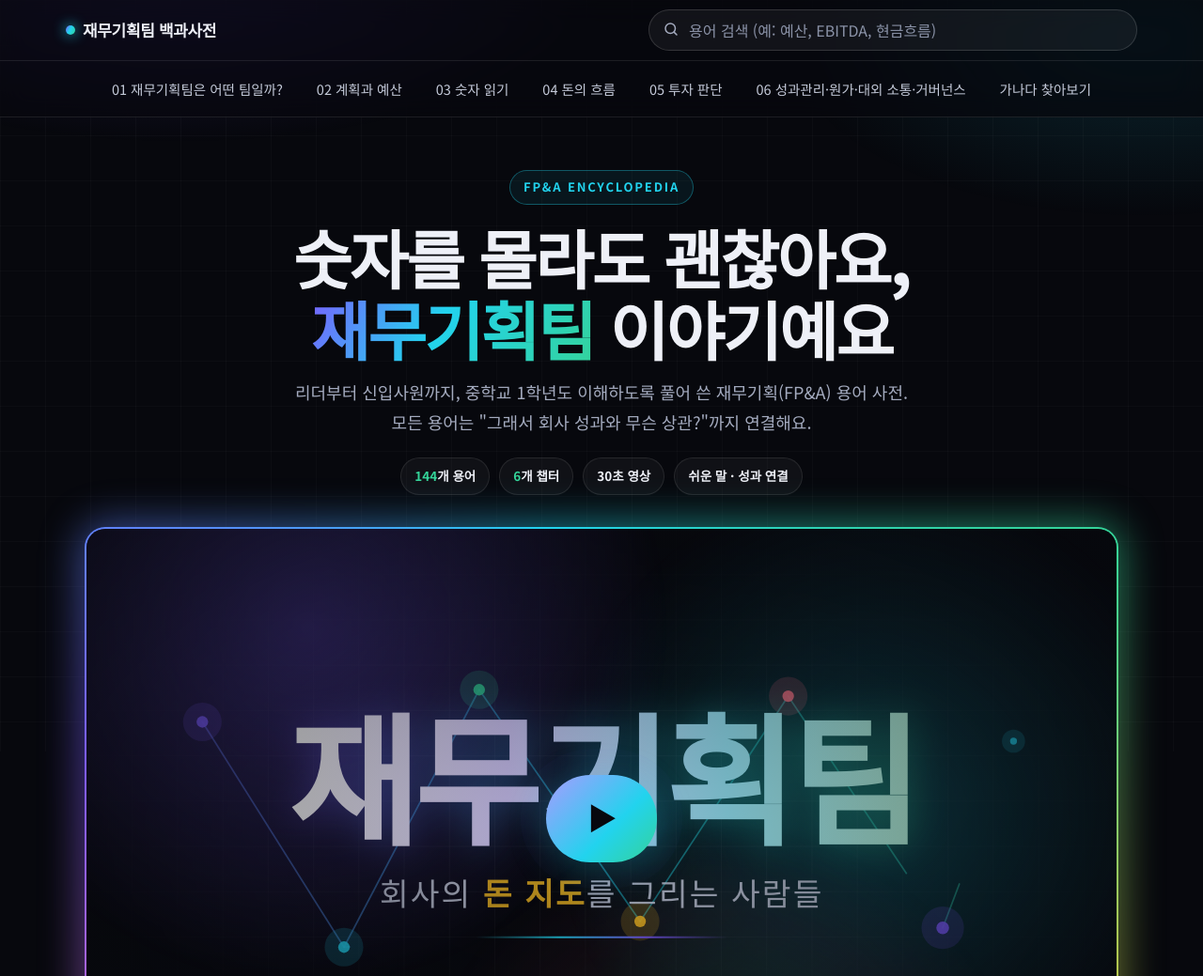
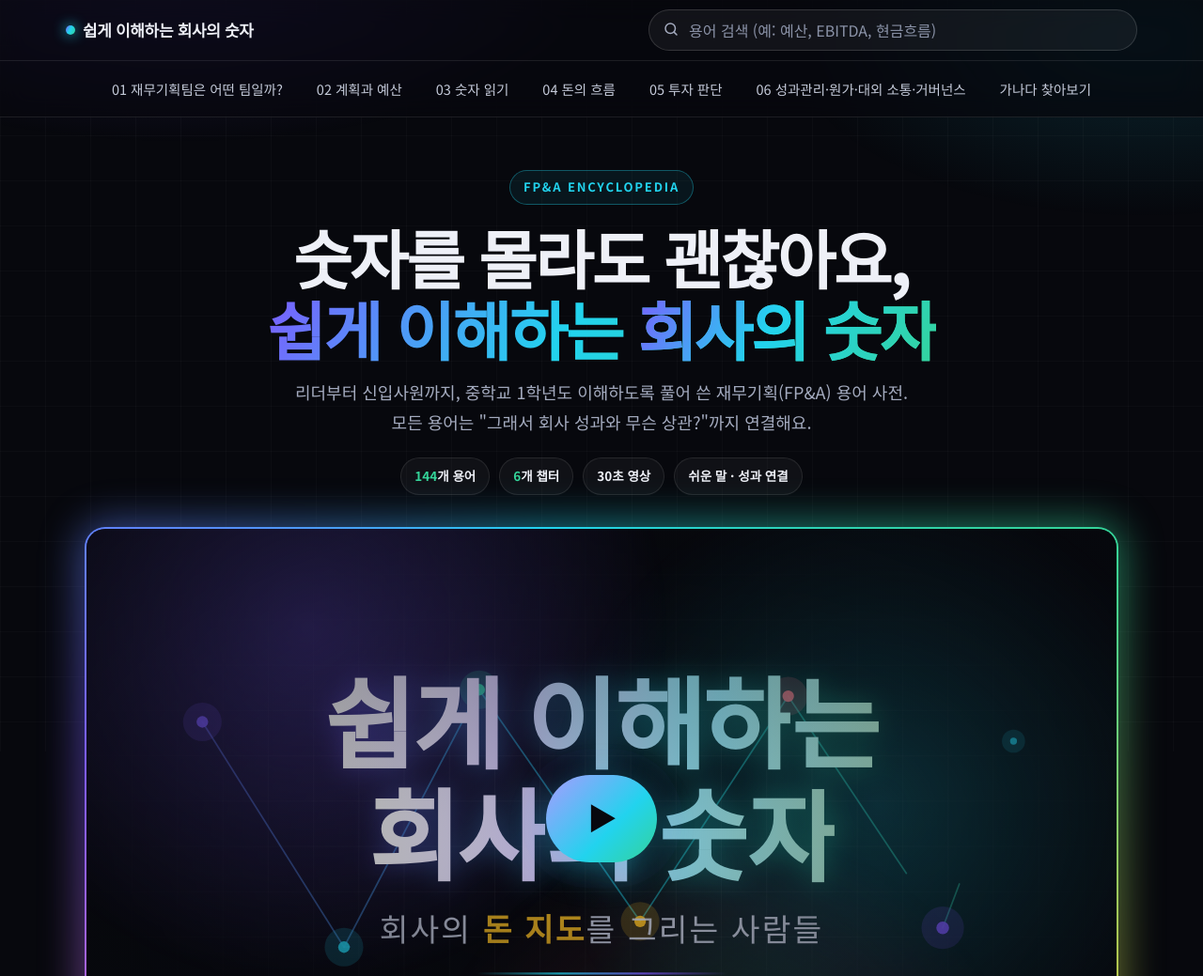
Before and after one commit to lfjepark-eng/DICTIONARY, a plain HTML site: page index.html in a window 1280 px wide. Shown: the top 1039 px of the page at 94% size. Drawn offline with Linux system fonts and the light colour scheme.

Commit message:
제목을 '쉽게 이해하는 회사의 숫자'로 변경
페이지 제목·상단 로고·히어로 제목·영상 타이틀을 새 제목으로 바꾸고,
영상 타이틀은 두 줄로 나눠 화면 안에 들어오게 조정.
영상 시작 화면 안내 문구와 재생 버튼 문구 삭제(▶ 아이콘만 유지).

Co-Authored-By: Claude Opus 5.5 <noreply@anthropic.com>

```diff
--- a/index.html
+++ b/index.html
@@ -3,7 +3,7 @@
 <head>
 <meta charset="utf-8">
 <meta name="viewport" content="width=device-width, initial-scale=1">
-<title>재무기획팀 백과사전</title>
+<title>쉽게 이해하는 회사의 숫자</title>
 <link rel="preconnect" href="https://fonts.googleapis.com">
 <link rel="preconnect" href="https://fonts.gstatic.com" crossorigin>
 <link href="https://fonts.googleapis.com/css2?family=Noto+Sans+KR:wght@400;500;700;900&display=swap" rel="stylesheet">
@@ -190,7 +190,7 @@ footer p{margin:4px 0}
 <div id="progress"></div>
 <header class="topbar">
   <div class="wrap">
-    <a class="brand" href="#top"><i></i><span>재무기획팀 백과사전</span></a>
+    <a class="brand" href="#top"><i></i><span>쉽게 이해하는 회사의 숫자</span></a>
     <label class="search">
       <svg viewBox="0 0 24 24" fill="none" stroke-width="2" stroke-linecap="round"><circle cx="11" cy="11" r="7"/><path d="m20 20-3.5-3.5"/></svg>
       <input id="q" type="search" placeholder="용어 검색 (예: 예산, EBITDA, 현금흐름)" aria-label="용어 검색" autocomplete="off" enterkeyhint="search">
@@ -203,7 +203,7 @@ footer p{margin:4px 0}
 <main id="top">
 <section class="hero wrap">
   <span class="eyebrow">FP&amp;A ENCYCLOPEDIA</span>
-  <h1>숫자를 몰라도 괜찮아요,<br><span>재무기획팀</span> 이야기예요</h1>
+  <h1>숫자를 몰라도 괜찮아요,<br><span>쉽게 이해하는 <span style="white-space:nowrap">회사의 숫자</span></span></h1>
   <p class="sub">리더부터 신입사원까지, 중학교 1학년도 이해하도록 풀어 쓴 재무기획(FP&amp;A) 용어 사전. 모든 용어는 "그래서 회사 성과와 무슨 상관?"까지 연결해요.</p>
   <div class="stats" id="stats"></div>
   <div class="videowrap">
@@ -237,7 +237,7 @@ footer p{margin:4px 0}
 #hv .hv-svg text{font-family:inherit}
 #hv .hv-center{position:absolute;inset:0;display:flex;align-items:center;justify-content:center;text-align:center}
 #hv .hv-tw{transform-origin:50% 50%}
-#hv .hv-title{position:relative;display:inline-block;font-size:clamp(34px,13.5cqw,152px);font-weight:900;letter-spacing:-.03em;line-height:1.08;white-space:nowrap}
+#hv .hv-title{position:relative;display:inline-block;font-size:clamp(26px,9.5cqw,108px);font-weight:900;letter-spacing:-.03em;line-height:1.12;white-space:nowrap}
 #hv .hv-tglow{position:absolute;inset:0;opacity:0;background:linear-gradient(90deg,#7c5cff,#22d3ee 55%,#34d399);-webkit-background-clip:text;background-clip:text;color:transparent;filter:blur(.14em)}
 #hv .hv-tt{position:relative}
 #hv .hv-tt span{display:inline-block;opacity:0;background:linear-gradient(90deg,#fff 0%,#d6ccff 35%,#9aeeff 70%,#b8f7de 100%);background-size:500% 100%;background-position:calc(var(--i)*25%) 0;-webkit-background-clip:text;background-clip:text;color:transparent}
@@ -297,8 +297,8 @@ footer p{margin:4px 0}
       <section class="hv-sc" id="hv-s1" aria-hidden="true">
         <svg class="hv-svg" id="hv-v1" viewBox="0 0 1600 900" preserveAspectRatio="xMidYMid slice"></svg>
         <div class="hv-center"><div class="hv-tw" id="hv-tw">
-          <div class="hv-title"><div class="hv-tglow" id="hv-tglow">재무기획팀</div>
-            <div class="hv-tt" id="hv-tt"><span style="--i:0">재</span><span style="--i:1">무</span><span style="--i:2">기</span><span style="--i:3">획</span><span style="--i:4">팀</span></div></div>
+          <div class="hv-title"><div class="hv-tglow" id="hv-tglow">쉽게&nbsp;이해하는<br>회사의&nbsp;숫자</div>
+            <div class="hv-tt" id="hv-tt"><span style="--i:0">쉽</span><span style="--i:.67">게</span><span style="--i:1.33">&nbsp;</span><span style="--i:2">이</span><span style="--i:2.67">해</span><span style="--i:3.33">하</span><span style="--i:4">는</span><br><span style="--i:0">회</span><span style="--i:.8">사</span><span style="--i:1.6">의</span><span style="--i:2.4">&nbsp;</span><span style="--i:3.2">숫</span><span style="--i:4">자</span></div></div>
           <div class="hv-sub" id="hv-sub">회사의 <b>돈 지도</b>를 그리는 사람들</div>
           <div class="hv-sweep" id="hv-sweep"></div>
         </div></div>
@@ -394,7 +394,7 @@ function r1(lt){
   for(i=0;i<lines1.length;i++){p=eio3(seg(lt,.15+.2*i,.15+.2*i+.9));lines1[i].e.style.strokeDashoffset=(lines1[i].len*(1-p)).toFixed(1);}
   for(i=0;i<nodes1.length;i++){p=eob(seg(lt,.1+.22*i,.6+.22*i));nodes1[i].c.setAttribute('r',(9*p).toFixed(2));nodes1[i].h.setAttribute('r',(30*p).toFixed(2));}
   for(i=0;i<tchars.length;i++){
-    p=eo3(seg(lt,.15+.1*i,.85+.1*i));
+    p=eo3(seg(lt,.15+.07*i,.85+.07*i));
     var s=tchars[i].style;s.opacity=p.toFixed(3);
     s.transform='translateY('+((1-p)*3.5).toFixed(2)+'cqw) scale('+lerp(.85,1,p).toFixed(3)+')';
     s.filter=p>=1?'none':'blur('+((1-p)*14).toFixed(1)+'px)';
@@ -804,7 +804,7 @@ function setState(s){
   overlay.style.display=showOv?'flex':'none';
   bigBtn.textContent=s==='ended'?'↺ 다시 보기':'▶';
   bigBtn.setAttribute('aria-label',s==='ended'?'다시 보기':'영상 재생');
-  hint.textContent=s==='ended'?'재무기획팀 · 회사의 돈 지도':'';
+  hint.textContent=s==='ended'?'쉽게 이해하는 회사의 숫자':'';
   hint.style.display=hint.textContent?'':'none';
   var pl=(s==='playing');
   playBtn.textContent=pl?'⏸':'▶';
```
Also changed, not shown: parts/video.html (+5 -5 lines), shell.html (+3 -3 lines).
